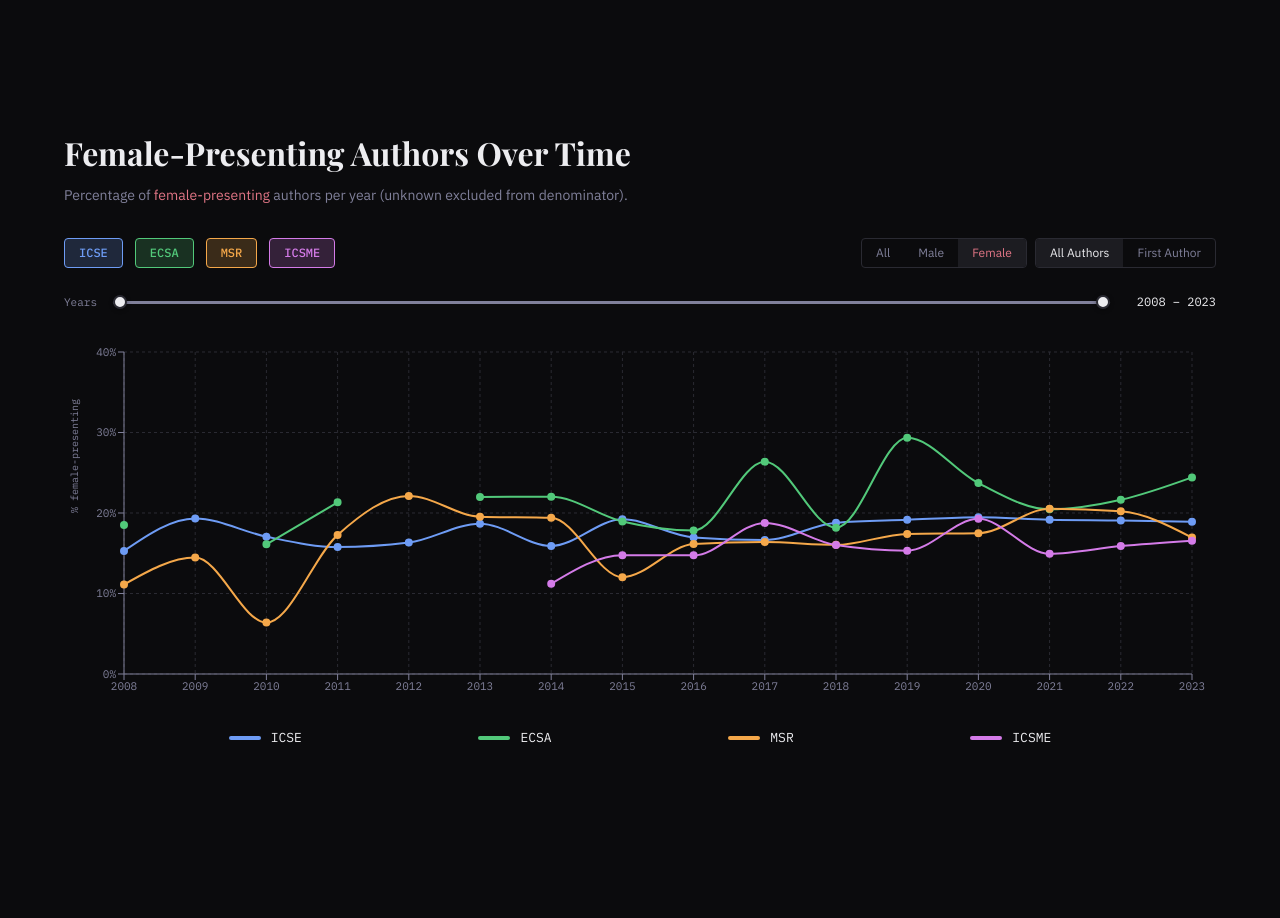
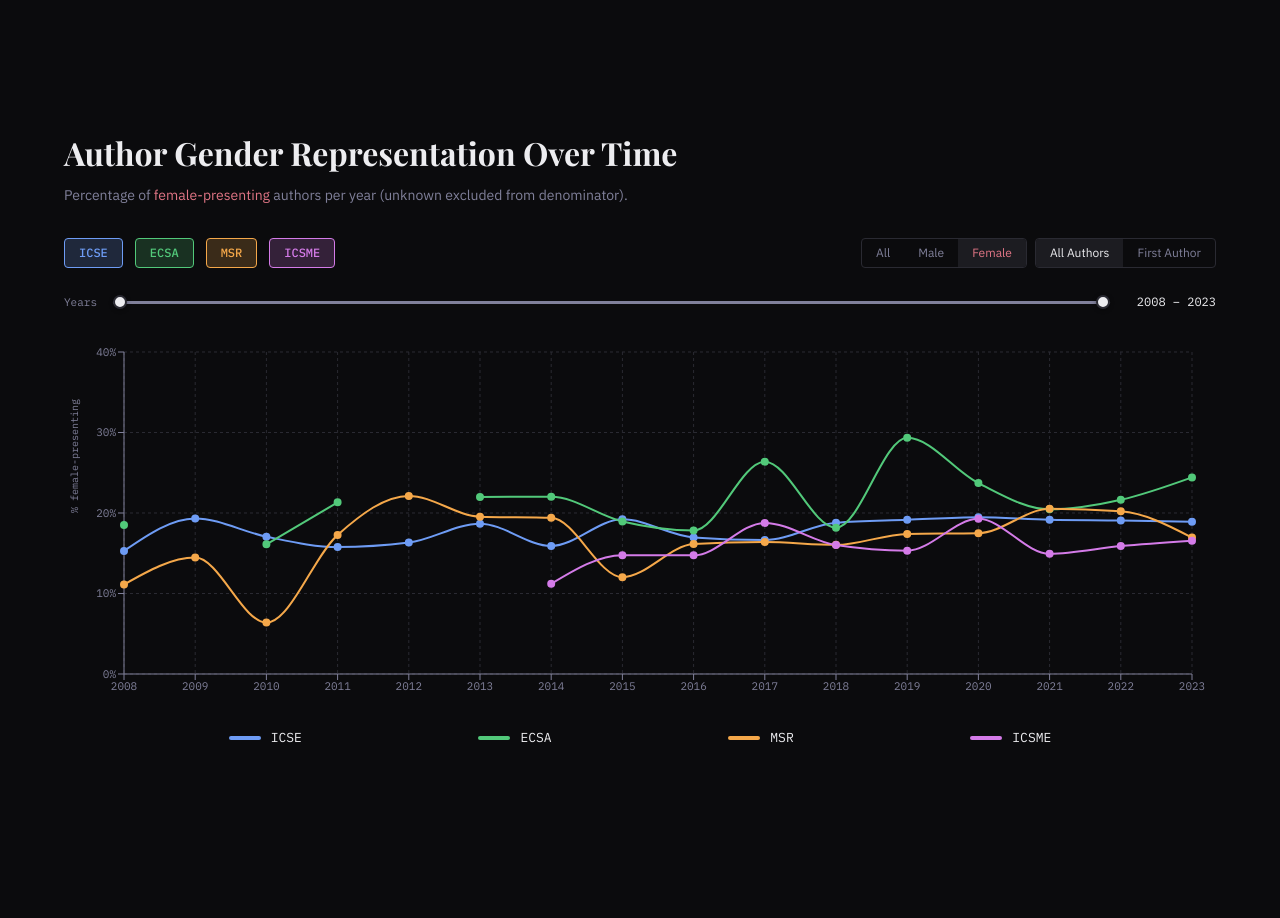
Before and after one commit to RemainingDelta/se-author-gender-diversity, a React (Vite) app in the folder app/: page / in a window 1280 px wide. Shown: the part 1420-2338 px from the top of the page. Built offline with nearby package versions, Linux system fonts and the light colour scheme.

Commit message:
update trends title and gender label color

```diff
--- a/app/src/components/SectionTrends.jsx
+++ b/app/src/components/SectionTrends.jsx
@@ -57,7 +57,7 @@ export default function SectionTrends({ yearlyStats }) {
   const venues = ALL_VENUES.filter((v) => activeVenues.has(v))
   const allData = computeTrendsData(yearlyStats, venues, firstAuthorOnly, gender)
   const data = allData.filter((d) => d.year >= yearRange[0] && d.year <= yearRange[1])
-  const activeColor = gender === 'male' ? 'var(--male)' : 'var(--female)'
+  const activeColor = gender === 'male' ? 'var(--male)' : gender === 'all' ? '#a78bfa' : 'var(--female)'
   const activeLabel =
     gender === 'male'
       ? 'male-presenting'
@@ -68,7 +68,7 @@ export default function SectionTrends({ yearlyStats }) {
   return (
     <section id="trends" style={{ maxWidth: 1200, margin: '0 auto', padding: '80px 24px' }}>
       <h2 style={{ fontSize: 32, margin: '0 0 8px', color: 'var(--text)' }}>
-        Female-Presenting Authors Over Time
+        Author Gender Representation Over Time
       </h2>
       <p
         style={{
```
